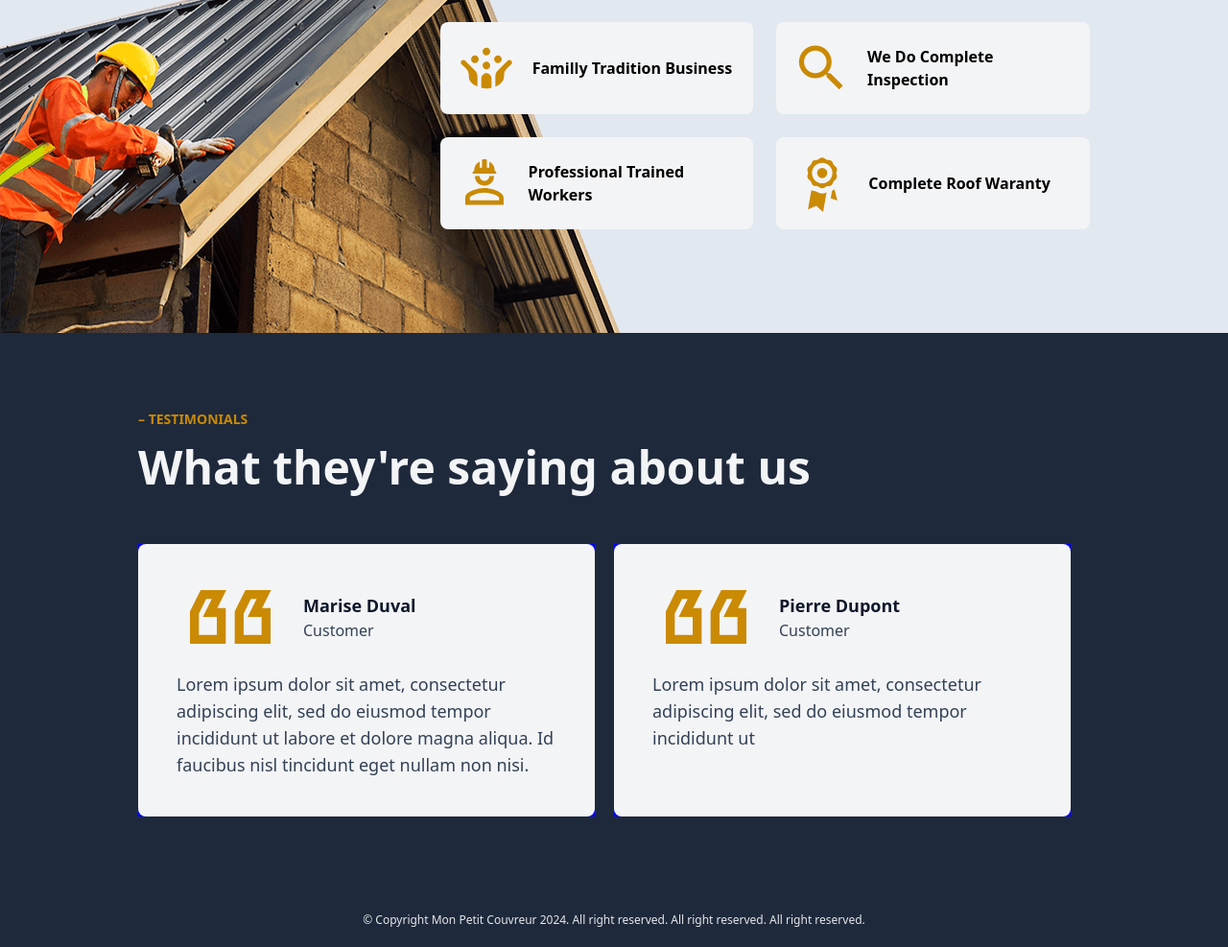
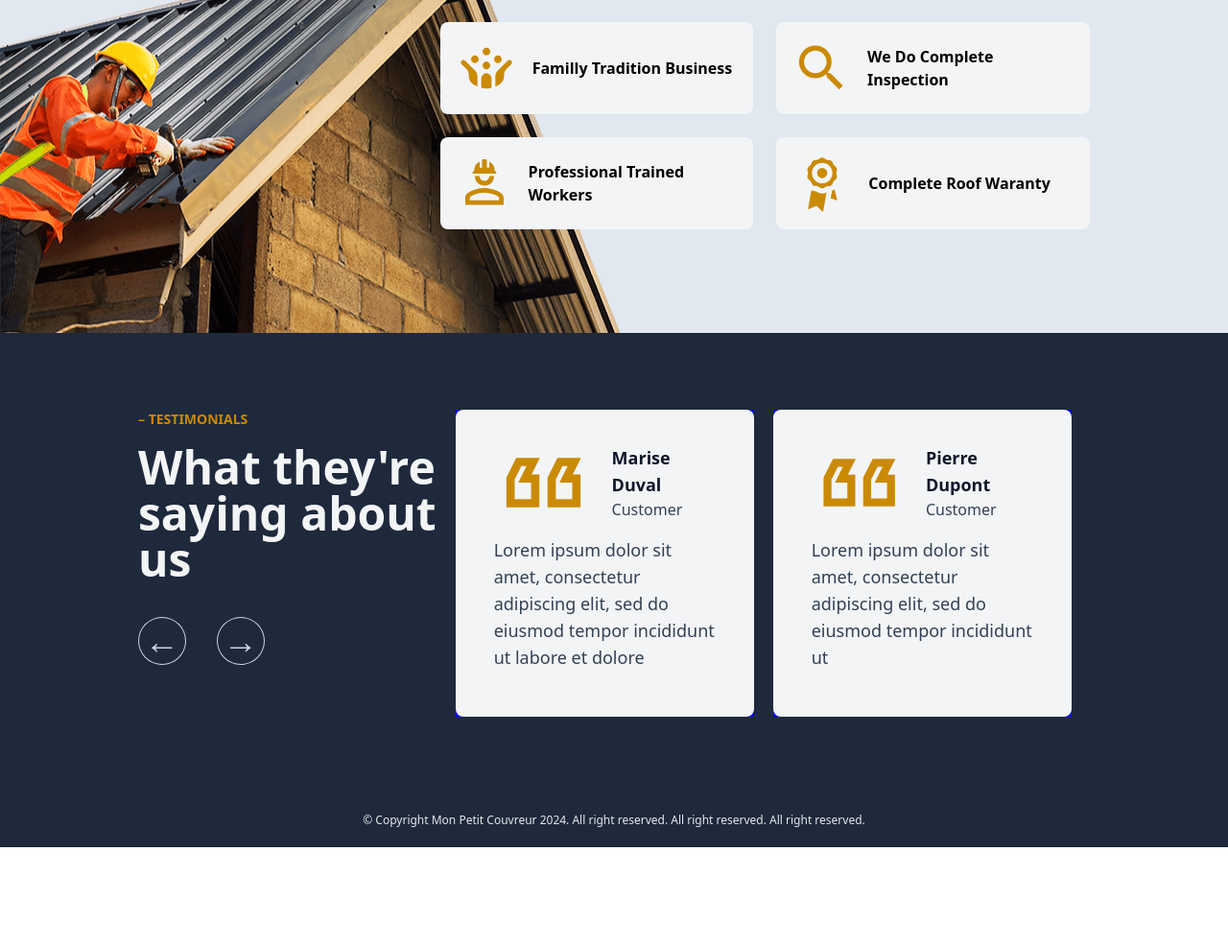
Before and after one commit to juliengrimault/monpetitcouvreur.github.io, a Gatsby site: page / in a window 1280 px wide. Shown: the part 1685-2672 px from the top of the page at 96% size. After the commit the page ends 2568 px from the top, so only its background shows below. Built offline with nearby package versions, Linux system fonts and the light colour scheme; Gatsby itself is replaced by a stand-in of ours.

Commit message:
a few things
tweak section layout, make it more reusable
fix button in what-we-do-section (need > 0 z index so that the button receives the touch events)

```diff
--- a/src/components/section-layout.tsx
+++ b/src/components/section-layout.tsx
@@ -1,25 +1,44 @@
 import React, { PropsWithChildren } from "react"
 
-interface SectionProps {
-    title: string
-    subtitle: string
+interface SectionProps extends SectionHeaderProps {
   details?: string
   detailsClassName?: string
 }
 const SectionLayout = (props: PropsWithChildren<SectionProps>) => {
   return (
+    <CenteredSection>
+      <SectionHeader title={props.title} subtitle={props.subtitle}>
+        {
+          props.details && <span className={props.detailsClassName ? props.detailsClassName : ''}>{props.details}</span>
+        }
+
+        {props.children}
+      </SectionHeader>
+    </CenteredSection>
+  )
+}
+
+export const CenteredSection = (props: PropsWithChildren) => {
+  return (
     <div className="container mx-auto max-w-6xl py-20 px-5 sm:px-10 md:px-16 lg:px-20">
+      {props.children}
+    </div>
+  )
+}
+
+interface SectionHeaderProps {
+  title: string
+  subtitle: string
+}
+
+export const SectionHeader = (props: PropsWithChildren<SectionHeaderProps>) => {
+  return (
     <div className="flex flex-col gap-4">
       <span className="text-yellow-600 font-bold text-sm">{props.subtitle}</span>
       <h2 className="text-5xl font-extrabold">{props.title}</h2>
 
-          {
-            props.details && <span className={props.detailsClassName ? props.detailsClassName : ''}>{props.details}</span>
-          }
+      {props.children}
 
-          { props.children }
-
-        </div>
     </div>
   )
 }
--- a/src/components/testimony-section.tsx
+++ b/src/components/testimony-section.tsx
@@ -1,14 +1,16 @@
 import Icon from '@mdi/react';
 import { mdiFormatQuoteOpenOutline } from '@mdi/js';
-import React from "react"
-import SectionLayout from './section-layout';
+import React, { useRef } from "react"
+import SectionLayout, { CenteredSection, SectionHeader} from './section-layout';
 import Slider from "react-slick";
 import "slick-carousel/slick/slick.css";
 import "slick-carousel/slick/slick-theme.css";
+import { title } from 'process';
 
 const TestimonySection = () => {
+    const ref = useRef(null)
     const settings = {
-        className: "pt-10 pb-15",
+        className: "w-8/12",
         dots: false,
         infinite: true,
         slidesToShow: 2,
@@ -29,20 +31,45 @@ const TestimonySection = () => {
           ]
       };
 
+
+
   return (
     <section className="bg-slate-800 text-gray-100">
-        <SectionLayout
-          title="What they're saying about us"
-          subtitle='– TESTIMONIALS'
-        >
-            <Slider {...settings}>
-            {
-                testimonies.map((t, idx) => <TestimonyTile key={idx} {...t} />)
-            }
-            </Slider>
-        </SectionLayout>
+         <CenteredSection>
+            <div className='flex flex-row align-top'>
+                <div className='basis-4/12'>
+                    <SectionHeader title="What they're saying about us" subtitle='– TESTIMONIALS'>
+                        <div className='flex flex-row gap-8 pt-5'>
+                            <Button text='&larr;' onClick={ () => { console.log("test"); ref.current?.slickPrev() }  } />
+                            <Button text='&rarr;' onClick={ () => ref.current?.slickNext() } />
+                        </div>
+                    </SectionHeader>
+                </div>
+                <Slider ref={ ref } {...settings}>
+                {
+                    testimonies.map((t, idx) => <TestimonyTile key={idx} {...t} />)
+                }
+                </Slider>
+            </div>
+         </CenteredSection>
     </section>
   )
+}
+
+interface ButtonProps {
+    text: string;
+    onClick: () => void;
+}
+
+const Button = (props: ButtonProps) => {
+    return (
+        <button className='
+            w-[50px] h-[50px] ring-1 ring-inset ring-slate-300 text-slate-300 rounded-full text-4xl
+            hover:bg-yellow-600 transition duration-300'
+            onClick={props.onClick}>
+            {props.text}
+        </button>
+    )
 }
 
 const testimonies: Testimony[] = [
@@ -52,7 +79,7 @@ const testimonies: Testimony[] = [
     },
     {
         name: 'Marise Duval',
-        message: 'Lorem ipsum dolor sit amet, consectetur adipiscing elit, sed do eiusmod tempor incididunt ut labore et dolore magna aliqua. Id faucibus nisl tincidunt eget nullam non nisi.'
+        message: 'Lorem ipsum dolor sit amet, consectetur adipiscing elit, sed do eiusmod tempor incididunt ut labore et dolore '
     },
     {
         name: 'Pierre Dupont',
@@ -68,7 +95,7 @@ interface Testimony {
 const TestimonyTile = (props: Testimony) => {
     return (
         // this works in conjuction with the globall.css where we style the react-slick slider's div
-        <div className='bg-gray-100 pt-5 pb-10 px-10 rounded-lg h-full'>
+        <div className='bg-gray-100 pt-5 pb-5 px-10 rounded-lg h-full'>
             <div className='flex flex-row gap-5 items-center'>
                 <Icon path={mdiFormatQuoteOpenOutline} className='fill-yellow-600' color='' size='7rem' />
                 <div className='flex flex-col'>
--- a/src/components/what-we-do-section.tsx
+++ b/src/components/what-we-do-section.tsx
@@ -91,7 +91,7 @@ const WhatWeDoSection = () => {
   const [selectedSection, setSelectedSection] = useState(sections[0])
 
   return (
-    <section className="relative bg-slate-800 text-gray-100 -z-20">
+    <section className="relative bg-slate-800 text-gray-100 z-0">
       <SectionLayout
         title='What We Do'
         subtitle='– OUR SERVICES'
@@ -110,12 +110,12 @@ const WhatWeDoSection = () => {
             }
         </ul>
 
-        <Details id={ selectedSection.id } details={ selectedSection.details } />
+        <Details id={selectedSection.id} {...selectedSection.details } />
       </SectionLayout>
 
       <motion.img
         src={BgImage}
-        className='absolute max-w-[100%] -z-10 bottom-0 end-0 mix-blend-lighten object-right-bottom opacity-15'
+        className='absolute max-w-[100%] z-10 bottom-0 end-0 mix-blend-lighten object-right-bottom opacity-15'
         initial={{ x: "100%" }}
         whileInView={{ x: 0 }}
         viewport={{ once: true }}
@@ -164,9 +164,8 @@ const Tile = ({ section, onClick, isSelected = false }: TileProps) => {
   )
 }
 
-interface DetailsProps {
+interface DetailsProps extends SectionDetails {
   id: string
-  details: SectionDetails
 }
 const Details = (props: DetailsProps) => {
   return (
@@ -178,11 +177,11 @@ const Details = (props: DetailsProps) => {
       transition={{ duration: 0.3 }}
     >
         <div className='flex flex-col gap-3'>
-            <h2 className='text-3xl font-bold'>{props.details.title}</h2>
-            <p className='text-lg text-gray-700'>{props.details.content}</p>
+            <h2 className='text-3xl font-bold'>{props.title}</h2>
+            <p className='text-lg text-gray-700'>{props.content}</p>
         </div>
         <div className='flex flex-col-reverse' >
-          <img className='rounded-lg lg:max-w-60' src={props.details.image} alt=''/>
+          <img className='rounded-lg lg:max-w-60' src={props.image} alt=''/>
         </div>
     </motion.div>
   )
```
Lines whose indentation alone changed are shown as unchanged.
